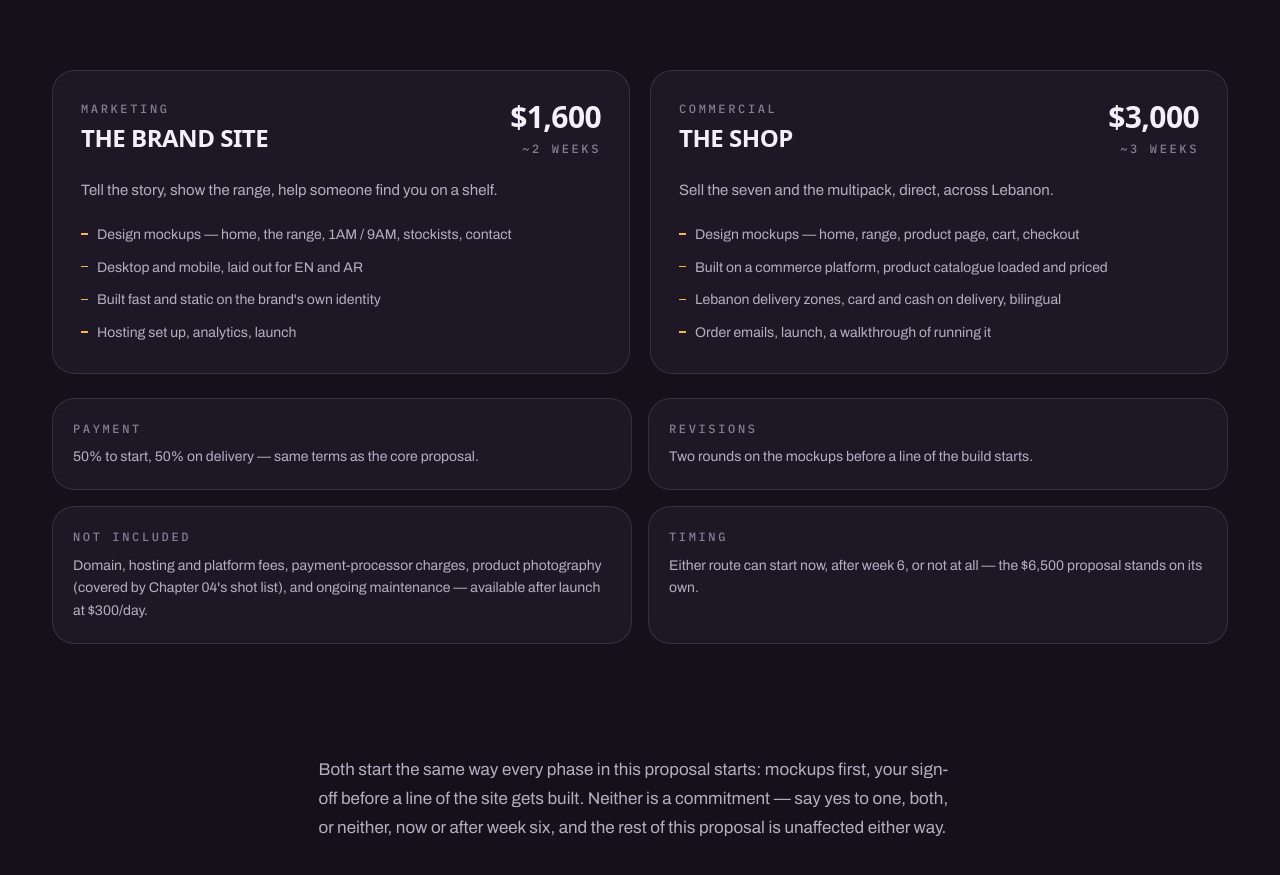
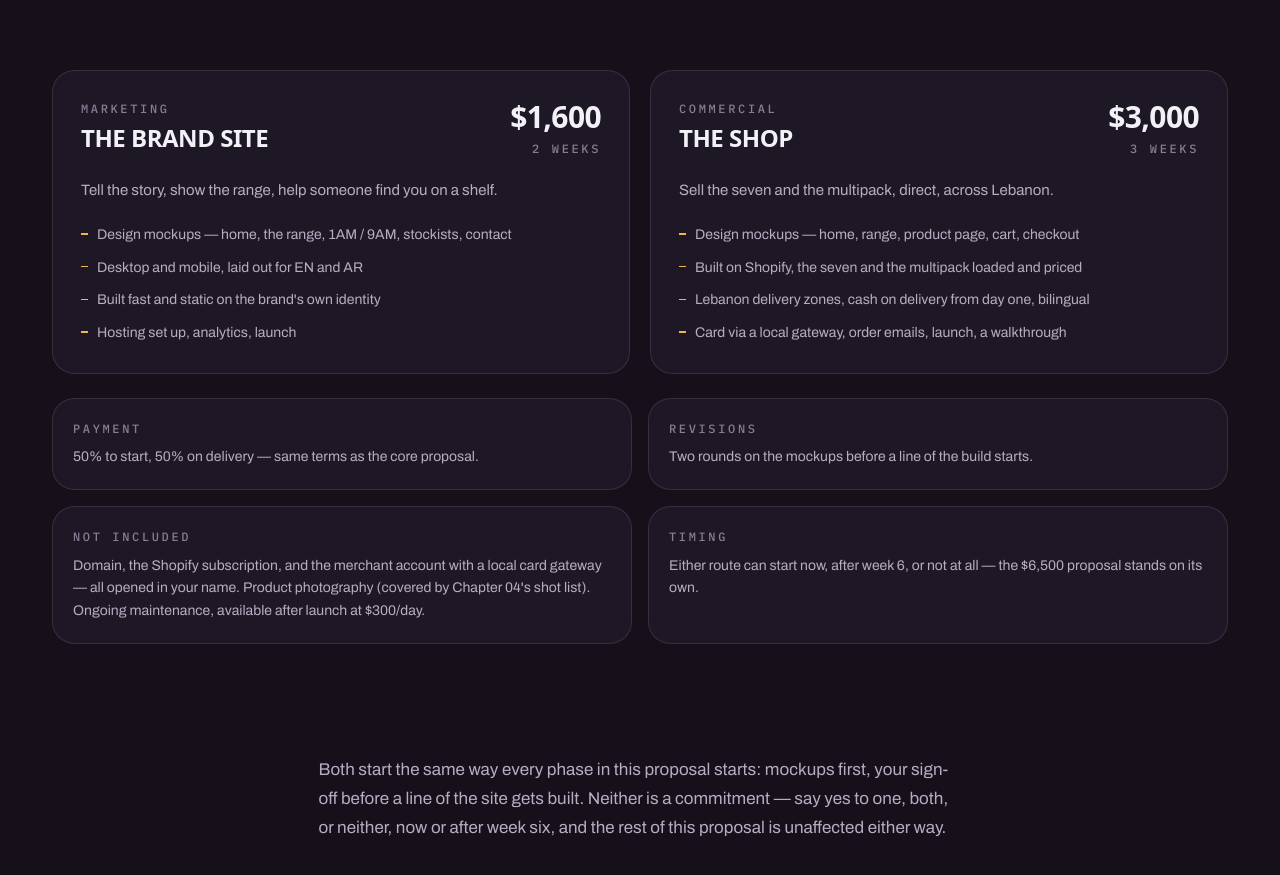
Before and after one commit to yasminaphilibert/sahteiin, a React (Vite) app: page /c/TCo-HlM6KGY in a window 1280 px wide. Shown: the part 2560-3435 px from the top of the page. Built offline with nearby package versions, Linux system fonts and the light colour scheme; the HTML template or start-up script is replaced by a standard one; a web font is replaced by a local one.

Commit message:
Confirm website durations and platform: 2/3 weeks, Shopify, Lebanon payment reality

```diff
--- a/src/components/WebsiteQuotes.tsx
+++ b/src/components/WebsiteQuotes.tsx
@@ -1,15 +1,20 @@
 /**
  * The two website routes, quoted separately from the core $6,500 — an
- * optional appendix, not a fifth phase. Durations and the commerce-platform
- * assumption are estimates flagged for confirmation before this goes out;
- * the two prices are the client's own numbers.
+ * optional appendix, not a fifth phase. Prices, durations and the platform
+ * are all confirmed: no hedging in front of a client, because "~2 weeks" and
+ * "a commerce platform" read as someone who has not decided yet.
+ *
+ * On payments: Shopify Payments does not operate in Lebanon, so card has to
+ * run through a local gateway the client onboards in their own name. Cash on
+ * delivery is the market norm and works from day one — which is why the
+ * checkout mockup shows it selected by default.
  */
 const ROUTES = [
   {
     name: "The brand site",
     tag: "Marketing",
     price: "$1,600",
-    weeks: "~2 weeks",
+    weeks: "2 weeks",
     blurb: "Tell the story, show the range, help someone find you on a shelf.",
     includes: [
       "Design mockups — home, the range, 1AM / 9AM, stockists, contact",
@@ -22,13 +27,13 @@ const ROUTES = [
     name: "The shop",
     tag: "Commercial",
     price: "$3,000",
-    weeks: "~3 weeks",
+    weeks: "3 weeks",
     blurb: "Sell the seven and the multipack, direct, across Lebanon.",
     includes: [
       "Design mockups — home, range, product page, cart, checkout",
-      "Built on a commerce platform, product catalogue loaded and priced",
-      "Lebanon delivery zones, card and cash on delivery, bilingual",
-      "Order emails, launch, a walkthrough of running it",
+      "Built on Shopify, the seven and the multipack loaded and priced",
+      "Lebanon delivery zones, cash on delivery from day one, bilingual",
+      "Card via a local gateway, order emails, launch, a walkthrough",
     ],
   },
 ];
@@ -38,7 +43,7 @@ const TERMS: Array<[string, string]> = [
   ["Revisions", "Two rounds on the mockups before a line of the build starts."],
   [
     "Not included",
-    "Domain, hosting and platform fees, payment-processor charges, product photography (covered by Chapter 04's shot list), and ongoing maintenance — available after launch at $300/day.",
+    "Domain, the Shopify subscription, and the merchant account with a local card gateway — all opened in your name. Product photography (covered by Chapter 04's shot list). Ongoing maintenance, available after launch at $300/day.",
   ],
   ["Timing", "Either route can start now, after week 6, or not at all — the $6,500 proposal stands on its own."],
 ];
```
